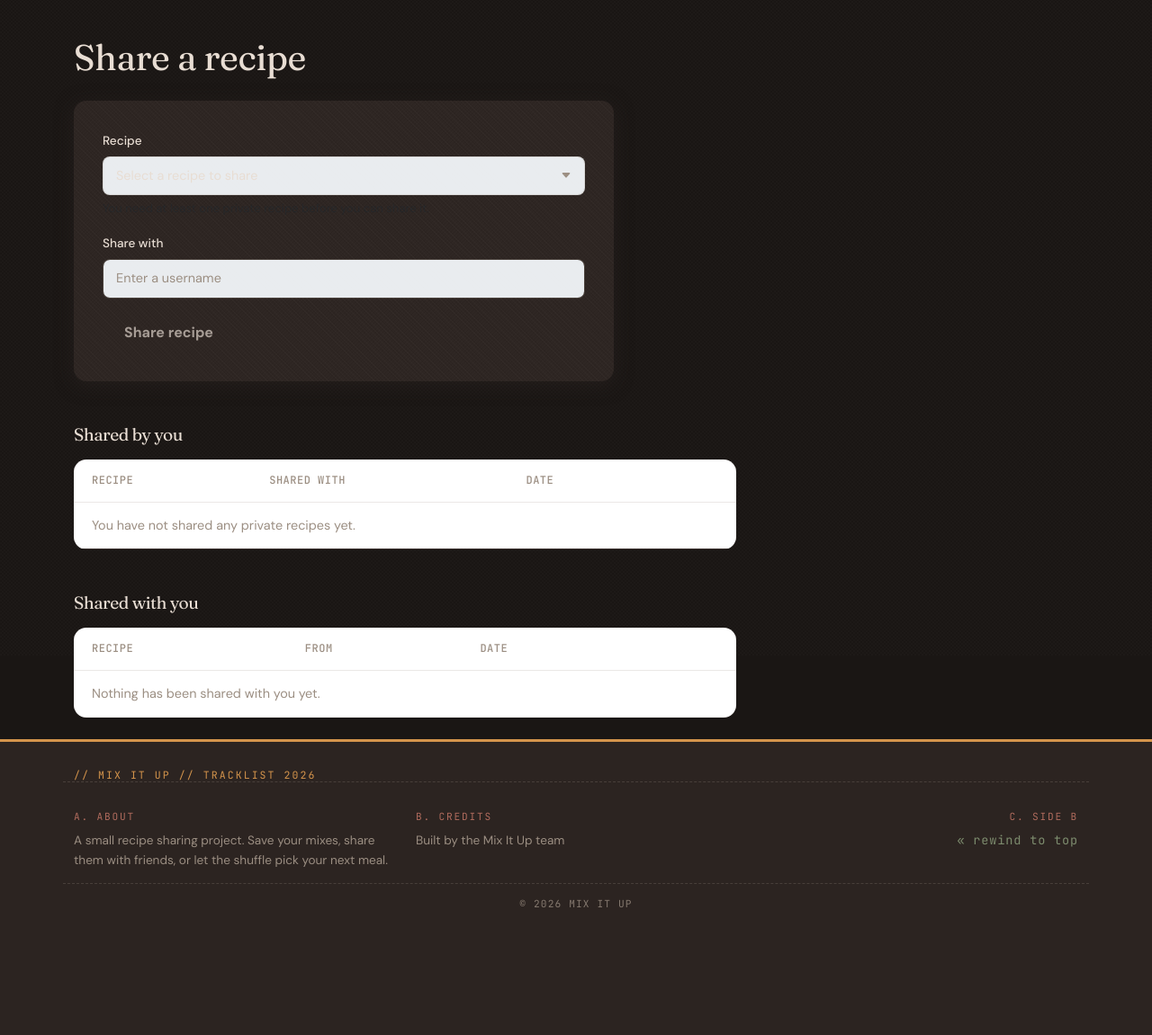
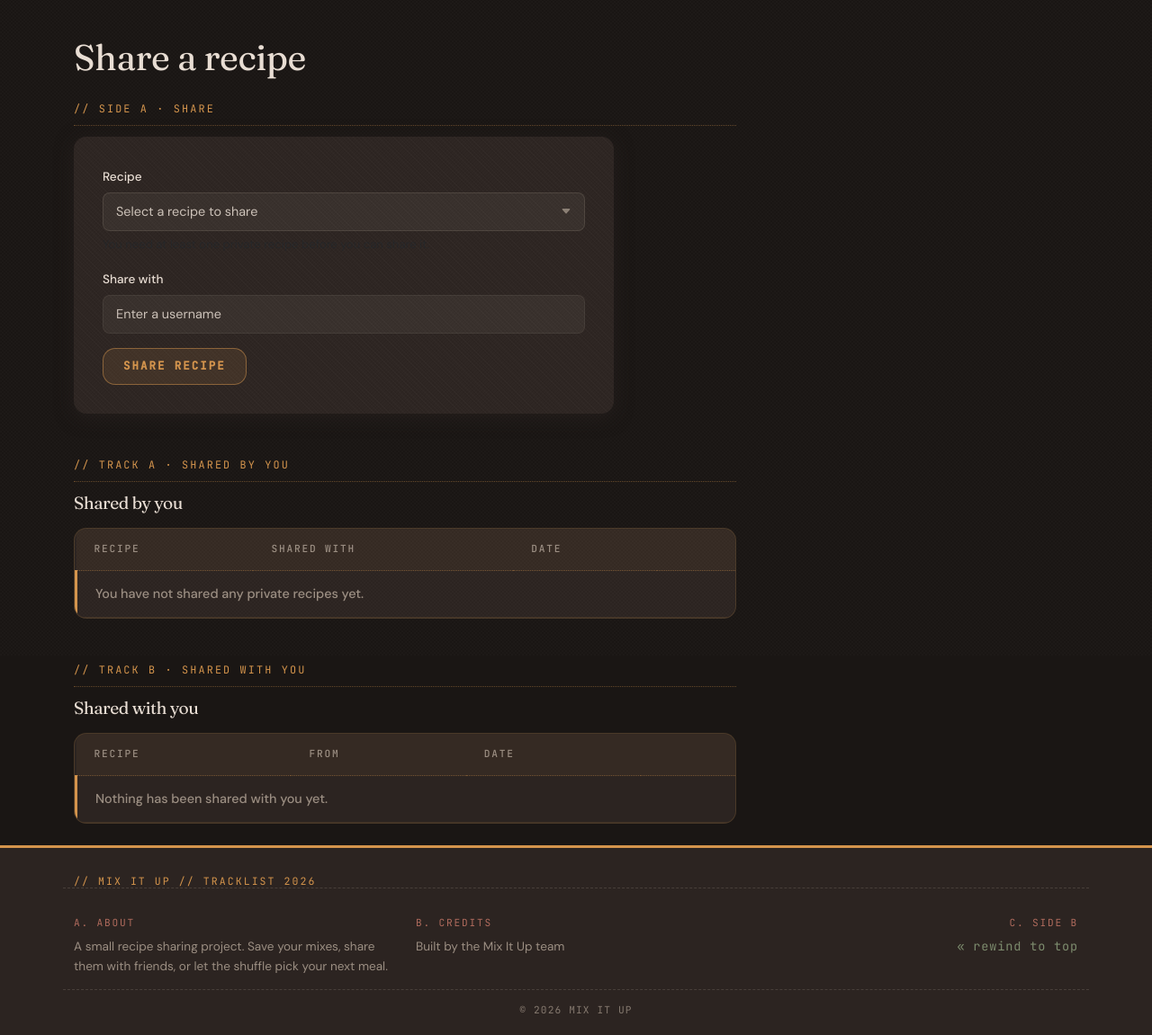
Before and after one commit to mangomaza/CITS5505-Group-Project, a Flask app: page /share in a window 1280 px wide. Shown: the part 71-1222 px from the top of the page at 90% size. Before the commit the page ends 1080 px from the top, so only its background shows below. Run offline with Flask 3, Linux system fonts and the light colour scheme; the visitor is signed in with stand-in values (Sample User, id 1); data that the repository does not hold is empty; some libraries are stand-ins or nearby versions.

Commit message:
style share tables as cassette tracklists

```diff
--- a/app/static/css/share.css
+++ b/app/static/css/share.css
@@ -28,15 +57,42 @@
   background-color: var(--mix-card);
   border-radius: var(--mix-radius);
   overflow: hidden;
+  border: 1px solid rgba(212, 148, 76, 0.18);
 }
 
 .share-table .table {
   margin-bottom: 0;
+  --bs-table-bg: transparent;
+}
+
+.share-table .table thead th {
+  font-family: var(--mix-font-mono);
+  font-size: 0.7rem;
+  text-transform: uppercase;
+  letter-spacing: 0.16em;
+  color: var(--mix-text-muted);
+  border-bottom: 1px dotted rgba(212, 148, 76, 0.4);
+  background: rgba(212, 148, 76, 0.05);
 }
 
 .share-table .table td,
 .share-table .table th {
   padding: 14px 20px;
+  border-color: rgba(212, 148, 76, 0.12);
+  color: var(--mix-text-muted);
+}
+
+.share-table .table tbody tr {
+  position: relative;
+}
+
+.share-table .table tbody tr td:first-child {
+  border-left: 3px solid var(--mix-accent);
+  font-weight: 500;
+}
+
+.share-table .table tbody tr:hover {
+  background: rgba(212, 148, 76, 0.04);
 }
 
 .share-table .btn-unshare {
--- a/app/templates/share.html
+++ b/app/templates/share.html
@@ -13,6 +13,7 @@
 
         <h1 class="mb-4">Share a recipe</h1>
 
+        <div class="cassette-insert-label">// SIDE A &middot; SHARE</div>
         <div class="form-card share-form">
           <form method="post" action="{{ url_for('main.share') }}" novalidate>
             {{ form.hidden_tag() }}
@@ -51,6 +52,7 @@
         </div>
 
         <div class="share-history">
+          <div class="cassette-insert-label">// TRACK A &middot; SHARED BY YOU</div>
           <h3>Shared by you</h3>
           <div class="share-table table-responsive">
             <table class="table">
@@ -88,6 +90,7 @@
         </div>
 
         <div class="share-history">
+          <div class="cassette-insert-label">// TRACK B &middot; SHARED WITH YOU</div>
           <h3>Shared with you</h3>
           <div class="share-table table-responsive">
             <table class="table">
```
Also changed, not shown: other parts of app/static/css/share.css (+29 -0 lines).
